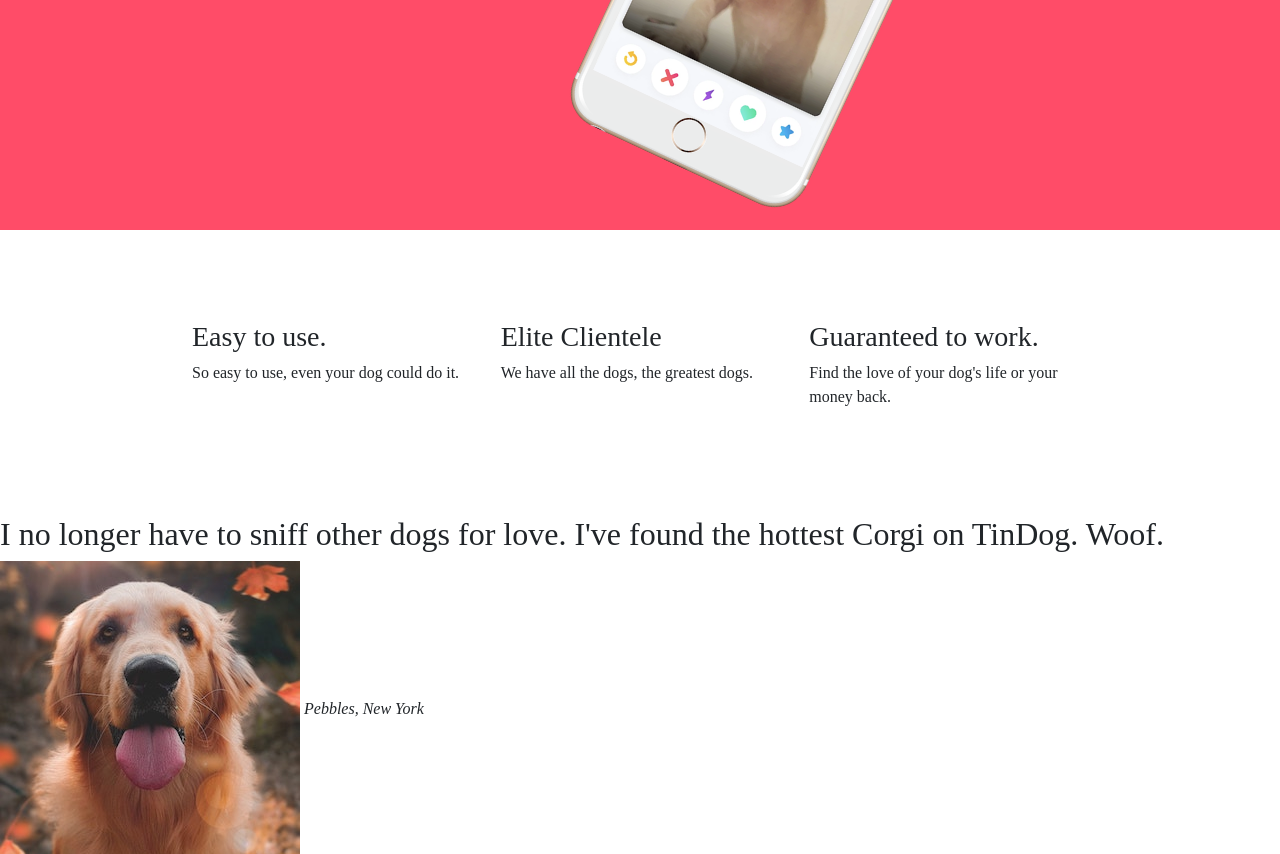
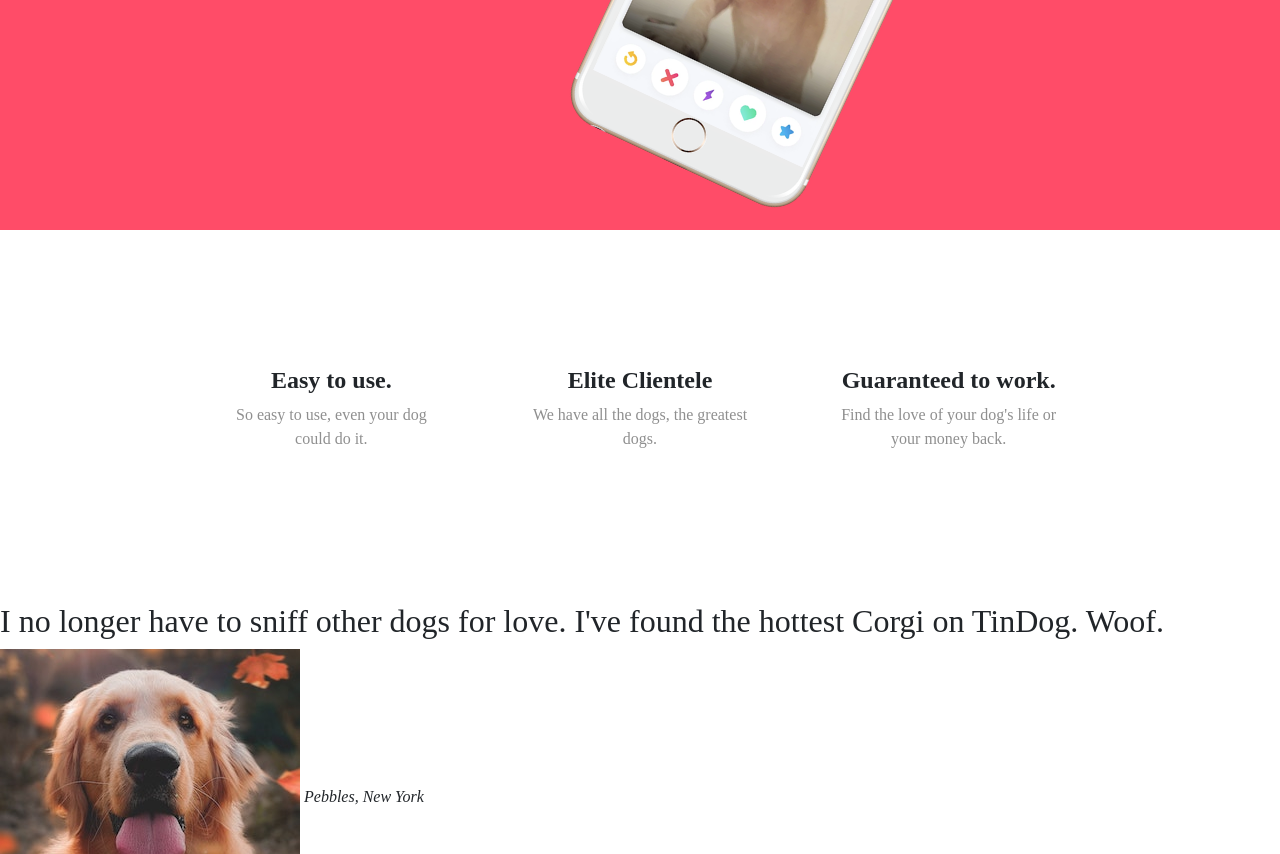
Before and after one commit to Djumabaevs/TinDog-Start-master, a plain HTML site: page index.html in a window 1280 px wide. Shown: the part 513-1367 px from the top of the page. Drawn offline with nearby package versions, Linux system fonts and the light colour scheme.

Commit message:
font weight from google fonts

```diff
--- a/css/styles.css
+++ b/css/styles.css
@@ -10,7 +10,16 @@ body {
 h1 {
   font-family: "Montserrat-Black";
   font-size: 3.5rem;
+  font-weight: 900;
   line-height: 1.5;
+}
+h3 {
+  font-family: "Montserrat-Bold";
+  font-size: 1.5rem;
+  font-weight: 700;
+}
+p {
+  color: #8f8f8f;
 }
 
 .container-fluid {
@@ -48,3 +57,7 @@ nav-item {
 #features {
   padding: 7% 15%;
 }
+.feature-box {
+  text-align: center;
+  padding: 5%;
+}
--- a/index.html
+++ b/index.html
@@ -6,7 +6,7 @@
   <title>TinDog</title>
 
   <link rel="preconnect" href="https://fonts.gstatic.com">
-  <link href="https://fonts.googleapis.com/css2?family=Montserrat:wght@100;900&family=Ubuntu:wght@300&display=swap" rel="stylesheet">
+<link href="https://fonts.googleapis.com/css2?family=Montserrat:wght@100;700;800;900&family=Ubuntu:wght@300&display=swap" rel="stylesheet">
 
   <link rel="stylesheet" href="https://maxcdn.bootstrapcdn.com/bootstrap/4.0.0/css/bootstrap.min.css" integrity="sha384-Gn5384xqQ1aoWXA+058RXPxPg6fy4IWvTNh0E263XmFcJlSAwiGgFAW/dAiS6JXm" crossorigin="anonymous">
   <link rel="stylesheet" href="css/styles.css">
```
